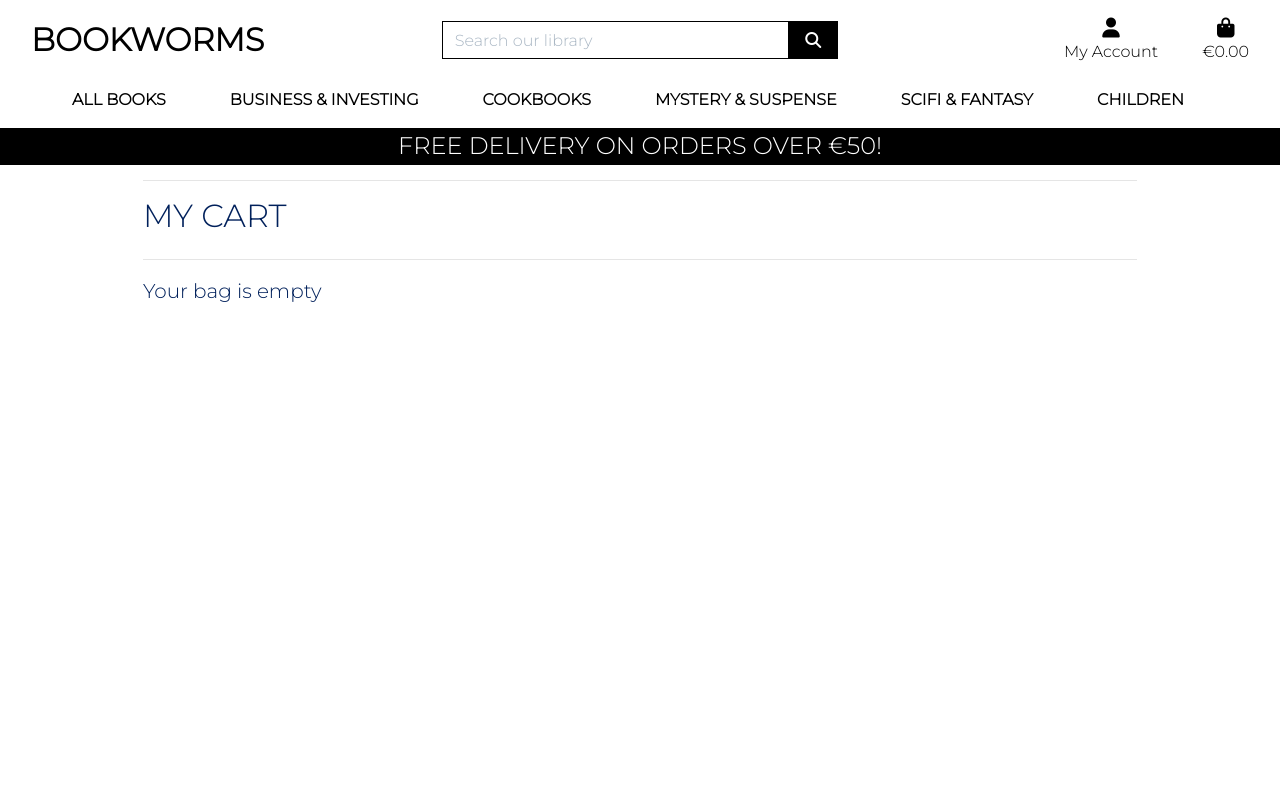
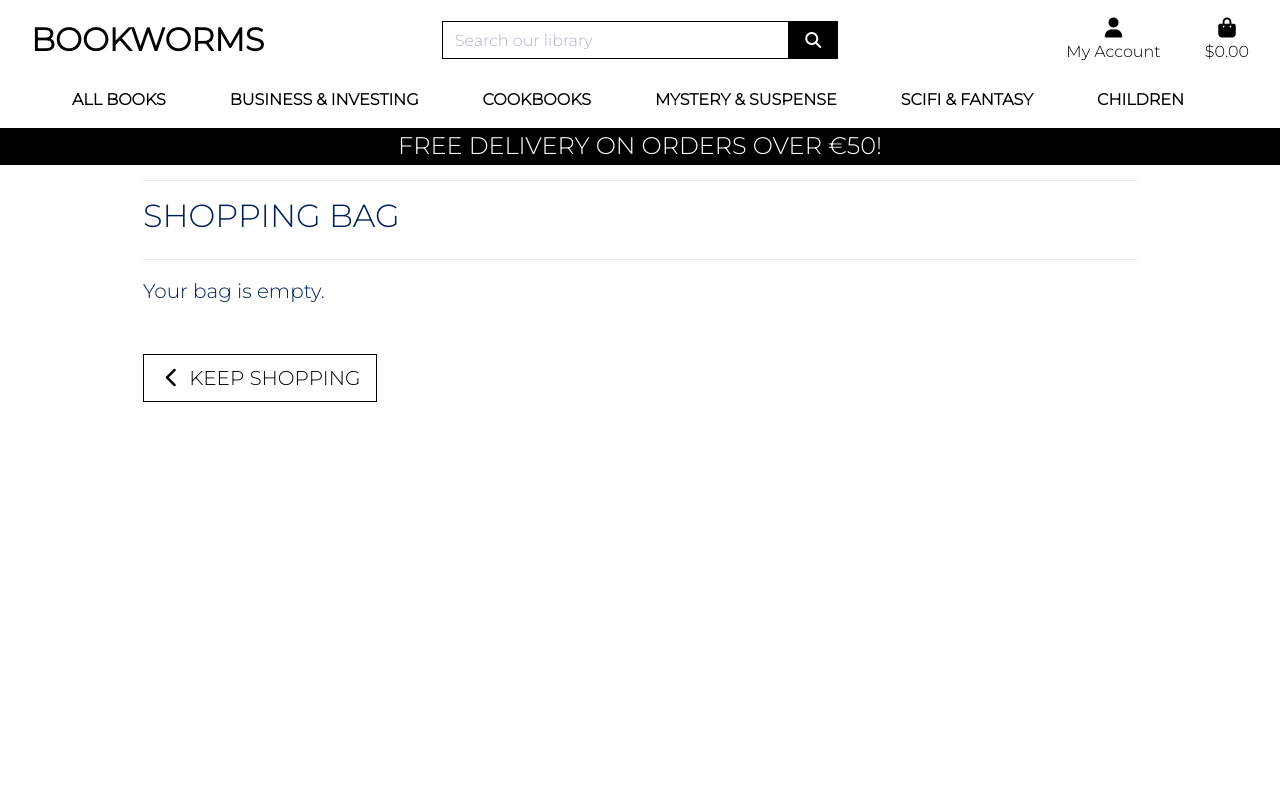
Before and after one commit to MoniMurray/bookworms-et-al, a Django app: page /bag/ in a window 1280 px wide. Run offline with Django 3.2, Linux system fonts and the light colour scheme; parts of the project's set-up code (start-up, migrations or seed data) failed here and were passed over; some libraries are stand-ins or nearby versions.

Commit message:
Epic - Add, update and delete items from Shopping Cart

```diff
--- a/bag/templates/bag/bag.html
+++ b/bag/templates/bag/bag.html
@@ -2,153 +2,128 @@
 {% load static %}
 
 {% block page_header %}
-
     <div class="container header-container">
         <div class="row">
-        <div class="col">
-
+            <div class="col"></div>
         </div>
     </div>
-</div>
-
 {% endblock %}
 
 {% block content %}
     <div class="overlay"></div>
     <div class="container mb-2">
-     <!-- Row 1 of two in this container - Row 1 Contains Shopping Cart Heading -->
         <div class="row">
             <div class="col">
                 <hr>
-            <h2 class="logo-font mb-4">My Cart</h2>
+                <h2 class="logo-font mb-4">Shopping Bag</h2>
                 <hr>
             </div>
         </div>
-    <!-- Row 2 contains the bag contents -->
+
         <div class="row">
             <div class="col">
-            <!-- Only display the table IF there are items in the bag -->
                 {% if bag_items %}
                     <div class="table-responsive rounded">
                         <table class="table table-sm table-borderless">
                             <thead class="text-black">
-                        <!-- 5 table columns, Product Info will span 2 cols -->
                                 <tr>
                                     <th scope="col">Product Info</th>
                                     <th scope="col"></th>
                                     <th scope="col">Price</th>
                                     <th scope="col">Qty</th>
-                            <th scope="col">Item-total</th>
+                                    <th scope="col">Subtotal</th>
                                 </tr>
+                            </thead>
 
-                    </thead>
                             {% for item in bag_items %}
-
                                 <tr>
-                            <!-- product image -->
-                            <td class="py-3 w-25">
-                                <!-- render a product image -->
-                                {% if item.product.image %}
-                                <img class="img-fluid rounded" src="{{ item.product.image.url }}" alt="{{ item.product.name}} image">
-                                {% else %}
-                                <img class="img-fluid rounded" src="{{ MEDIA_URL }}noimage.png" alt="{{ item.product.name}} image">
-                                {% endif %}
+                                    <td class="p-3 w-25">
+                                        <img class="img-fluid rounded" src="{{ item.product.image.url }}">
+                                    </td>
+                                    <td class="py-3">
+                                        <p class="my-0"><strong>{{ item.product.name }}</strong></p>
 
                                     </td>
-                            <!-- product name -->
                                     <td class="py-3">
-                                <p class="my-0">
-                                    <strong>{{ item.product.name}}</strong>
-                                </p>
+                                        <p class="my-0">${{ item.product.price }}</p>
                                     </td>
-                            <!-- product price -->
+                                    <td class="py-3 w-25">
+                                        {% include "bag/quantity_form.html" %}
+                                    </td>
                                     <td class="py-3">
-                                <p class="my-0">
-                                    ${{ item.product.price }}
-                                </p>
-                            </td>
-                            <!-- product quantity -->
-                            <td class="py-3 w-25">
-                                <form class="form update-form" method="POST" action="#">
-                                    {% csrf_token %}
-                                    <div class="form-group">
-                                        <div class="input-group">
-                                            <div class="input-group-prepend">
-                                                <button class="decrement-qty btn btn-sm btn-black rounded-0"
-                                                    data-item_id="{{ item.item_id }}" id="decrement-qty_{{ item.item_id }}">
-                                                    <span>
-                                                        <i class="fas fa-minus fa-sm"></i>
-                                                    </span>
-                                                </button>
-                                            </div>
-                                            <input class="form-control form-control-sm qty_input" type="number"
-                                                name="quantity" value="{{ item.quantity }}" min="1" max="99"
-                                                data-item_id="{{ item.item_id }}"
-                                                id="id_qty_{{ item.item_id }}">
-                                            <div class="input-group-append">
-                                                <button class="increment-qty btn btn-sm btn-black rounded-0"
-                                                    data-item_id="{{ item.item_id }}" id="increment-qty_{{ item.item_id }}">
-                                                    <span>
-                                                        <i class="fas fa-plus fa-sm"></i>
-                                                    </span>
-                                                </button>
-                                            </div>
-
-                                        </div>
-                                    </div>
-                                </form>
-                                <a class="update-link text-info"><small>Update</small></a>
-                                <a class="remove-item text-danger float-right" id="remove_{{ item.item_id }}" data-product_size="{{ item.size }}"><small>Remove</small></a>
-                            </td>
-                            <!-- Shopping bag sub-total -->
-                            <td class="py-3 w-25">
-                                <p class="my-0">
-                                    €#
-                                </p>
+                                        <p class="my-0">${{ item.product.price }}</p>
                                     </td>
                                 </tr>
                             {% endfor %}
-                        <!-- Display total and delivery charge -->
                             <tr>
                                 <td colspan="5" class="pt-5 text-right">
-                                <h6><strong>Subtotal: ${{ subtotal|floatformat:2 }}</strong></h6>
-                                <h6><strong>Delivery: ${{ delivery|floatformat:2 }}</strong></h6>
-                                <h4 class="mt-4"><strong>Total: ${{ total|floatformat:2 }}</strong></h4>
+                                    <h6><strong>Bag Total: ${{ total|floatformat:2 }}</strong></h6>
+                                    <h6>Delivery: ${{ delivery|floatformat:2 }}</h6>
+                                    <h4 class="mt-4"><strong>Grand Total: ${{ grand_total|floatformat:2 }}</strong></h4>
                                     {% if free_delivery_delta > 0 %}
                                         <p class="mb-1 text-danger">
-                                    You could get free delivery by spending just
-                                    <strong>{{ free_delivery_delta }}</strong> more!
+                                            You could get free delivery by spending just <strong>${{ free_delivery_delta }}</strong> more!
                                         </p>
                                     {% endif %}
                                 </td>
                             </tr>
-                        <!-- Buttons to continue shopping or go to secure checkout -->
                             <tr>
                                 <td colspan="5" class="text-right">
                                     <a href="{% url 'products' %}" class="btn btn-outline-black rounded-0 btn-lg">
                                         <span class="icon">
                                             <i class="fas fa-chevron-left"></i>
                                         </span>
-                                    <span class="text-uppercase">Keep shopping</span>
+                                        <span class="text-uppercase">Keep Shopping</span>
                                     </a>
-                                <a href="#" class="btn btn-outline-black rounded-0 btn-lg">
+                                    <a href="" class="btn btn-black rounded-0 btn-lg">
+                                        <span class="text-uppercase">Secure Checkout</span>
                                         <span class="icon">
                                             <i class="fas fa-lock"></i>
                                         </span>
-                                    <span class="text-uppercase">Secure Checkout</span>
                                     </a>
-
                                 </td>
                             </tr>
                         </table>
                     </div>
-
                 {% else %}
-            <p class="lead mb-5">Your bag is empty</p>
+                    <p class="lead mb-5">Your bag is empty.</p>
+                    <a href="{% url 'products' %}" class="btn btn-outline-black rounded-0 btn-lg">
+                        <span class="icon">
+                            <i class="fas fa-chevron-left"></i>
+                        </span>
+                        <span class="text-uppercase">Keep Shopping</span>
+                    </a>
                 {% endif %}
-
-
             </div>
         </div>
     </div>
 {% endblock %}
+
+{% block postloadjs %}
+{{ block.super }}
+
+{% include 'products/includes/quantity_input_script.html' %}
+
+<script type="text/javascript">
+    // Update quantity on click
+    $('.update-link').click(function(e) {
+        var form = $(this).prev('.update-form');
+        form.submit();
+    })
+
+    // Delete item and reload on click
+    $('.delete-item').click(function(e) {
+        var csrfToken = "{{ csrf_token }}";
+        var itemId = $(this).attr('id').split('delete_')[1];
+        var url = `/bag/delete/${itemId}/`;
+        var data = {'csrfmiddlewaretoken': csrfToken, };
+
+        $.post(url, data)
+         .done(function() {
+             location.reload();
+         });
+    })
+
+</script>
+
+{% endblock %}
--- a/bag/urls.py
+++ b/bag/urls.py
@@ -1,8 +1,9 @@
 from django.urls import path
 from . import views
-
 
 urlpatterns = [
     path('', views.view_bag, name='view_bag'),
     path('add/<item_id>/', views.add_to_bag, name='add_to_bag'),
+    path('adjust/<item_id>/', views.adjust_bag, name='adjust_bag'),
+    path('delete/<item_id>/', views.delete_from_bag, name='delete_from_bag'),
 ]
--- a/bag/views.py
+++ b/bag/views.py
@@ -1,35 +1,64 @@
-from django.shortcuts import (
-    render, redirect, reverse, HttpResponse, get_object_or_404)
-from products.models import Product
+from django.shortcuts import render, redirect, reverse, HttpResponse
+
 from django.contrib import messages
 
 # Create your views here.
 def view_bag(request):
     """
-    A view that renders the bag contents page
+    A view to return the shopping bag
     """
-
     return render(request, 'bag/bag.html')
 
 
 def add_to_bag(request, item_id):
     """
-    Add a quantity of the specified product to the shopping cart
+    Add a quantity of the specified product to the shopping bag
     """
 
-    product = get_object_or_404(Product, pk=item_id)
     quantity = int(request.POST.get('quantity'))
     redirect_url = request.POST.get('redirect_url')
-
-    # Session will persist while user is on that site
     bag = request.session.get('bag', {})
 
     if item_id in list(bag.keys()):
         bag[item_id] += quantity
-        messages.success(request, f'Updated {product.name} quantity to {bag[item_id]}')
     else:
         bag[item_id] = quantity
-        messages.success(request, f'Added {product.name} to your bag')
 
     request.session['bag'] = bag
     return redirect(redirect_url)
+
+
+def adjust_bag(request, item_id):
+    """
+    Adjust the quantity of a specified product to the shopping bag
+    """
+
+    quantity = int(request.POST.get('quantity'))
+
+    bag = request.session.get('bag', {})
+
+    if quantity > 0:
+        bag[item_id] = quantity
+        # messages.success(request, f'Updated {product.name} quantity to {bag[item_id]}')
+    else:
+        bag.pop(item_id)
+        # messages.success(request, f'Removed {product.name} from your bag')
+
+    request.session['bag'] = bag
+    return redirect(reverse('view_bag'))
+
+
+def delete_from_bag(request, item_id):
+    """
+    delete a product from the shopping bag
+    """
+    try:
+        bag = request.session.get('bag', {})
+
+        bag.pop(item_id)
+        # messages.success(request, f'Removed {product.name} from your bag')
+
+        request.session['bag'] = bag
+        return HttpResponse(status=200)
+    except Exception as e:
+        return HttpResponse(status=500)
--- a/products/templates/products/products.html
+++ b/products/templates/products/products.html
@@ -114,7 +114,7 @@
                                     </div>
                                 </div>
                                 <div class="col-12 mt-2">
-                                    <a href="{% url 'add_to_bag' product.ie %}" class="btn btn-outline-black rounded-0">
+                                    <a href="#" class="btn btn-outline-black rounded-0">
                                     <input type="submit" class="btn btn-black rounded-0 text-uppercase" value="Add to My Cart">
                                     </a>
                                 </div>
--- a/templates/base.html
+++ b/templates/base.html
@@ -102,15 +102,15 @@
                         </div>
                     </li>
                     <li class="list-inline-item">
-                        <a class="{% if total %}text-info font-weight-bold{% else %}text-black{% endif %} nav-link"
+                        <a class="{% if grand_total %}text-info font-weight-bold{% else %}text-black{% endif %} nav-link"
                             href="{% url 'view_bag' %}">
                             <div class="text-center">
                                 <div><i class="fas fa-shopping-bag fa-lg"></i></div>
                                 <p class="my-0">
-                                    {% if total %}
-                                    €{{ total|floatformat:2 }}
+                                    {% if grand_total %}
+                                    ${{ grand_total|floatformat:2 }}
                                     {% else %}
-                                    €0.00
+                                    $0.00
                                     {% endif %}
                                 </p>
                             </div>
--- a/templates/includes/mobile_top_header.html
+++ b/templates/includes/mobile_top_header.html
@@ -50,15 +50,15 @@
 
 <!-- List item for Shopping cart functionality -->
 <li class="list-inline-item">
-    <a class="{% if total %}text-primary font-weight-bold{% else %}text-black{% endif %} nav-link d-block d-lg-none"
+    <a class="{% if grand_total %}text-primary font-weight-bold{% else %}text-black{% endif %} nav-link d-block d-lg-none"
         href="{% url 'view_bag' %}">
         <div class="text-center">
             <div><i class="fas fa-shopping-bag fa-lg"></i></div>
             <p class="my-0">
-                {% if total %}
-                ${{ total|floatformat:2 }}
+                {% if grand_total %}
+                €{{ grand_total|floatformat:2 }}
                 {% else %}
-                $0.00
+                €0.00
                 {% endif %}
             </p>
         </div>
```
Also changed, not shown: bag/contexts.py (+9 -31 lines), bag/templates/bag/quantity_form.html (added, +32 -0 lines), products/templates/products/includes/quantity_input_script.html (added, +44 -0 lines), products/templates/products/product_detail.html (+10 -3 lines), products/views.py (line endings or trailing spaces). Lines whose indentation alone changed are shown as unchanged.
